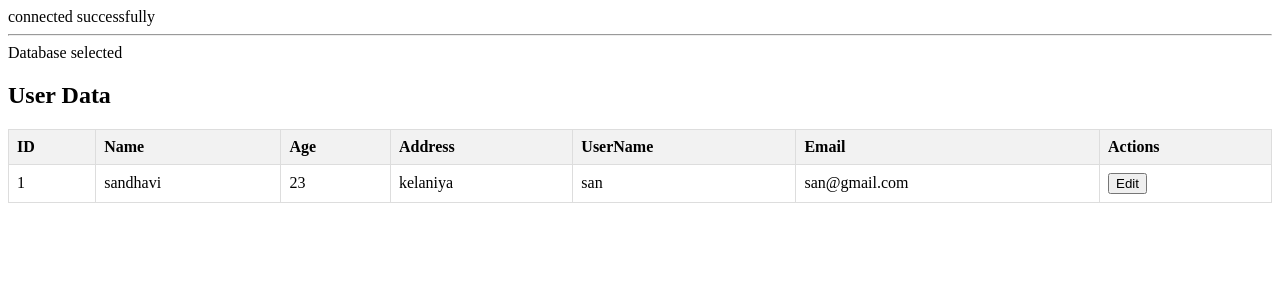
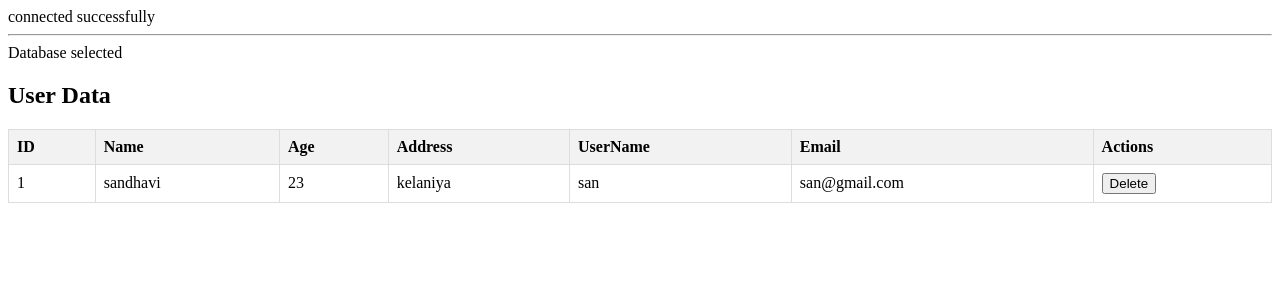
Before and after one commit to sandhavi/PartyPlanning, a PHP site: page /viewCustomer.php in a window 1280 px wide. Shown: the top 300 px of the page. Run offline with PHP 8.4, Linux system fonts and the light colour scheme; data comes from the database, SQL or seed files in the repository.

Commit message:
viewCustomer

```diff
--- a/viewCustomer.php
+++ b/viewCustomer.php
@@ -52,7 +52,7 @@
     <?php
     include './Include/connectin.php';
 
-    // Process of edit form submission and update the database, this works fine, dont do anything t
+    // Process of edit form submission and update the database, this works fine, don't do anything to it
     if ($_SERVER["REQUEST_METHOD"] == "POST" && isset($_POST['edit_user'])) {
         $editUserId = $_POST['edit_user_id'];
         $editUserName = $_POST['edit_user_name'];
@@ -71,6 +71,19 @@
             echo "Record updated successfully";
         } else {
             echo "Error updating record: " . $conn->error;
+        }
+    }
+
+    // Process of delete form submission and delete the record from the database
+    if ($_SERVER["REQUEST_METHOD"] == "POST" && isset($_POST['delete_user'])) {
+        $deleteUserId = $_POST['delete_user_id'];
+
+        $deleteSql = "DELETE FROM customer WHERE id = $deleteUserId";
+
+        if ($conn->query($deleteSql) === TRUE) {
+            echo "Record deleted successfully";
+        } else {
+            echo "Error deleting record: " . $conn->error;
         }
     }
 
@@ -111,55 +124,45 @@
                     <td><?php echo $row['username']; ?></td>
                     <td><?php echo $row['email']; ?></td>
                     <td>
-
-                        <button onclick="openEditPopup(<?php echo $row['id']; ?>)">Edit</button>
+                        <!-- Change "Edit" button to "Delete" button -->
+                        <button onclick="openDeletePopup(<?php echo $row['id']; ?>)">Delete</button>
                     </td>
                 </tr>
             <?php endforeach; ?>
         </table>
+
+        <!-- Delete pop-up window -->
+        <div class="overlay" id="deleteOverlay"></div>
+        <div class="edit-popup" id="deletePopup">
+            <h3>Delete User</h3>
+            <form method="post" action="<?php echo $_SERVER['PHP_SELF']; ?>">
+                <input type="hidden" name="delete_user_id" id="deleteUserId" value="">
+                <p>Are you sure you want to delete this user?</p>
+                <button type="submit" name="delete_user">Yes</button>
+                <button type="button" onclick="closeDeletePopup()">No</button>
+            </form>
+        </div>
+
     <?php else : ?>
         <p>No results found.</p>
     <?php endif; ?>
 
-    <!-- Edit pop-up window-->
-    <div class="overlay" id="overlay"></div>
-    <div class="edit-popup" id="editPopup">
-        <h3>Edit User</h3>
-        <form method="post" action="<?php echo $_SERVER['PHP_SELF']; ?>">
-            <input type="hidden" name="edit_user_id" id="editUserId" value="">
-            Name: <input type="text" name="edit_user_name" id="editUserName" required><br>
-            Age: <input type="text" name="edit_user_age" id="editUserAge" required><br>
-            Address: <input type="text" name="edit_user_address" id="editUserAddress" required><br>
-            Email: <input type="text" name="edit_user_email" id="editUserEmail" required><br>
-            <button type="submit" name="edit_user">Save</button>
-            <button type="button" onclick="closeEditPopup()">Cancel</button>
-        </form>
-    </div>
-
     <!-- JS -->
     <script>
-        function openEditPopup(userId) {
-            var user = <?php echo json_encode($rows); ?>.find(u => u.id == userId);
+        function openDeletePopup(userId) {
+            document.getElementById('deleteUserId').value = userId;
 
-            if (user) {
-                document.getElementById('editUserId').value = user.id;
-                document.getElementById('editUserName').value = user.name;
-                document.getElementById('editUserAge').value = user.age;
-                document.getElementById('editUserAddress').value = user.address;
-                document.getElementById('editUserEmail').value = user.email;
-
-                // Display the edit pop-up
-                document.getElementById('editPopup').style.display = 'block';
-                document.getElementById('overlay').style.display = 'block';
-            }
+            // Display the delete pop-up
+            document.getElementById('deletePopup').style.display = 'block';
+            document.getElementById('deleteOverlay').style.display = 'block';
         }
 
-        function closeEditPopup() {
-            // Close the edit pop-up
-            document.getElementById('editPopup').style.display = 'none';
-            document.getElementById('overlay').style.display = 'none';
+        function closeDeletePopup() {
+            // Close the delete pop-up
+            document.getElementById('deletePopup').style.display = 'none';
+            document.getElementById('deleteOverlay').style.display = 'none';
         }
     </script>
+
 </body>
-
 </html>
```
